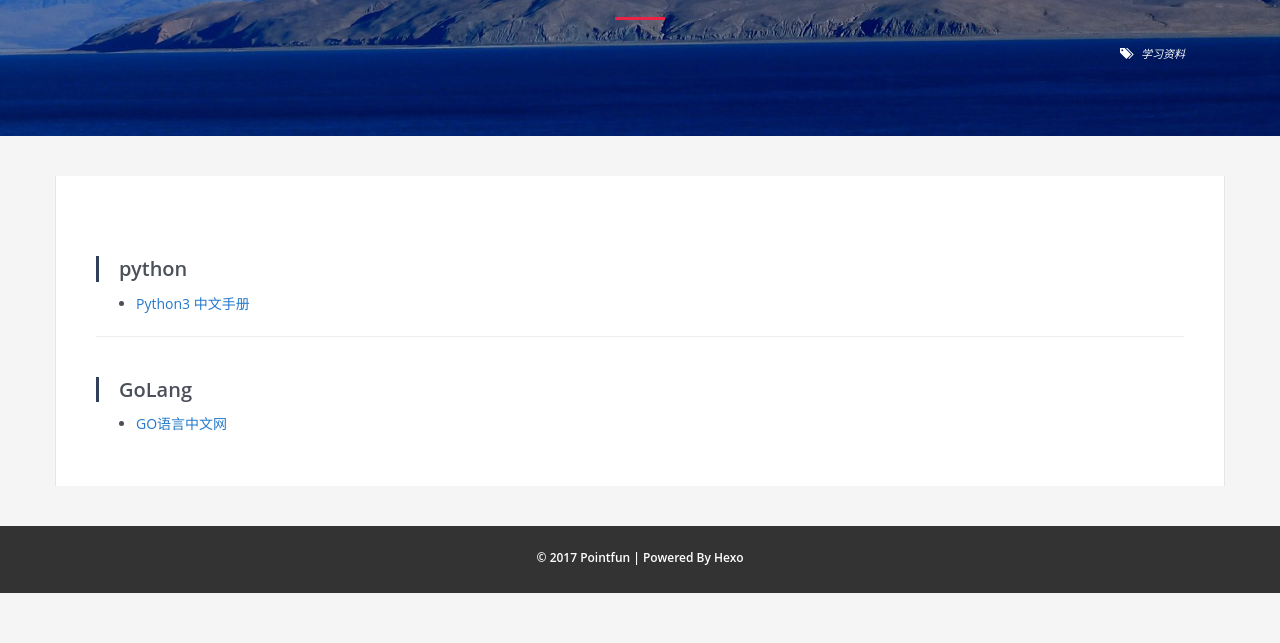
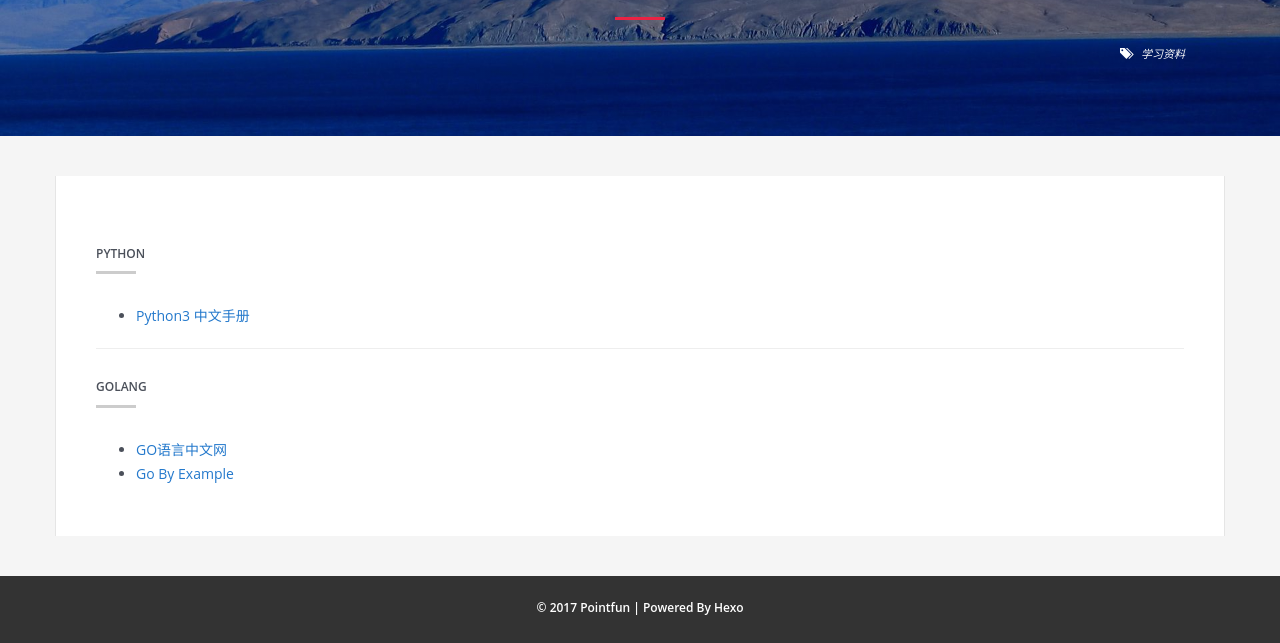
Before and after one commit to davidshangyin/pointfun, a plain HTML site: page 2017/08/17/学习网址/index.html in a window 1280 px wide. Shown: the part 224-867 px from the top of the page. Before the commit the page ends 817 px from the top, so only its background shows below. Drawn offline with nearby package versions, Linux system fonts and the light colour scheme.

Commit message:
Site updated: 2017-08-17 13:48:16

```diff
--- a/2017/08/17/学习网址/index.html
+++ b/2017/08/17/学习网址/index.html
@@ -1,26 +1,27 @@
-<!DOCTYPE html><html lang="zh-cmn-hans"><head><meta http-equiv="content-type" content="text/html; charset=utf-8"><meta content="width=device-width, initial-scale=1.0, maximum-scale=1.0, user-scalable=0" name="viewport"><meta content="yes" name="apple-mobile-web-app-capable"><meta content="black-translucent" name="apple-mobile-web-app-status-bar-style"><meta content="telephone=no" name="format-detection"><meta name="description" content="心之所向 素履以往 生如逆旅 一苇以航"><title>点趣 - 学习网址</title><meta name="description" content="python Python3 中文手册   GoLang GO语言中文网">
+<!DOCTYPE html><html lang="zh-cmn-hans"><head><meta http-equiv="content-type" content="text/html; charset=utf-8"><meta content="width=device-width, initial-scale=1.0, maximum-scale=1.0, user-scalable=0" name="viewport"><meta content="yes" name="apple-mobile-web-app-capable"><meta content="black-translucent" name="apple-mobile-web-app-status-bar-style"><meta content="telephone=no" name="format-detection"><meta name="description" content="心之所向 素履以往 生如逆旅 一苇以航"><title>点趣 - 学习网址</title><meta name="description" content="python Python3 中文手册   GoLang GO语言中文网 Go By Example">
 <meta name="keywords" content="学习资料">
 <meta property="og:type" content="article">
 <meta property="og:title" content="学习网址">
 <meta property="og:url" content="http://pointfun.cn/2017/08/17/学习网址/index.html">
 <meta property="og:site_name" content="点趣">
-<meta property="og:description" content="python Python3 中文手册   GoLang GO语言中文网">
+<meta property="og:description" content="python Python3 中文手册   GoLang GO语言中文网 Go By Example">
 <meta property="og:locale" content="zh-cmn-hans">
-<meta property="og:updated_time" content="2017-08-17T03:36:35.000Z">
+<meta property="og:updated_time" content="2017-08-17T05:48:10.000Z">
 <meta name="twitter:card" content="summary">
 <meta name="twitter:title" content="学习网址">
-<meta name="twitter:description" content="python Python3 中文手册   GoLang GO语言中文网"><link rel="shortcut icon" href="/favicon.ico" type="image/x-icon"><link rel="stylesheet" href="https://cdn.bootcss.com/bootstrap/3.3.6/css/bootstrap.min.css"><link rel="stylesheet" href="https://cdn.bootcss.com/font-awesome/4.7.0/css/font-awesome.min.css"><link rel="stylesheet" href="/css/style.css"><script>var _hmt = _hmt || [];
+<meta name="twitter:description" content="python Python3 中文手册   GoLang GO语言中文网 Go By Example"><link rel="shortcut icon" href="/favicon.ico" type="image/x-icon"><link rel="stylesheet" href="https://cdn.bootcss.com/bootstrap/3.3.6/css/bootstrap.min.css"><link rel="stylesheet" href="https://cdn.bootcss.com/font-awesome/4.7.0/css/font-awesome.min.css"><link rel="stylesheet" href="/css/style.css"><script>var _hmt = _hmt || [];
 (function() {
 var hm = document.createElement("script");
 hm.src = "https://hm.baidu.com/hm.js?d01d5460e00b43327e13bcd5277af75f";
 var s = document.getElementsByTagName("script")[0];
 s.parentNode.insertBefore(hm, s);
-})();</script></head><body><div style="background: linear-gradient(rgba(0, 0, 0, 0.2), rgba(0, 0, 0, 0.2)), url(/img/timg.jpeg); background-position: center; background-size: cover;" class="header-container"><div class="container"><div class="header-nav"><div class="header-logo"><a href="/" class="pull-left"><span>点趣	 </span><small> -博客              </small></a></div><div class="nav pull-right"><a href="/ " title="首页"><i class="fa fa-home">   </i>	首页</a><a href="/tags" title="标签"><i class="fa fa-tag">   </i>	标签</a><a href="/archives" title="归档"><i class="fa fa-archive">   </i>	归档</a><a href="/about" title="关于"><i class="fa fa-user">   </i>	关于</a><a href="/atom.xml" title="Rss"><i class="fa fa-rss">   </i>	Rss</a></div></div></div><div class="container header-wrapper"><div class="row"><div class="col-lg-12"><div class="header-content"><h1 class="header-title">学习网址</h1><p class="header-date">By David , <a href=""></a>2017-08-17</p><div class="header-underline">  </div><div class="clearfix">            </div><p class="pull-right header-tags"><span aria-hidden="true" class="glyphicon glyphicon-tags mr5"></span><a href="/tags/学习资料/" title="学习资料" class="tag">学习资料  </a></p></div></div></div></div></div><div class="archive-container"><div class="container content"><article> <h2 id="python"><a href="#python" class="headerlink" title="python"></a>python</h2><ul>
+})();</script></head><body><div style="background: linear-gradient(rgba(0, 0, 0, 0.2), rgba(0, 0, 0, 0.2)), url(/img/timg.jpeg); background-position: center; background-size: cover;" class="header-container"><div class="container"><div class="header-nav"><div class="header-logo"><a href="/" class="pull-left"><span>点趣	 </span><small> -博客              </small></a></div><div class="nav pull-right"><a href="/ " title="首页"><i class="fa fa-home">   </i>	首页</a><a href="/tags" title="标签"><i class="fa fa-tag">   </i>	标签</a><a href="/archives" title="归档"><i class="fa fa-archive">   </i>	归档</a><a href="/about" title="关于"><i class="fa fa-user">   </i>	关于</a><a href="/atom.xml" title="Rss"><i class="fa fa-rss">   </i>	Rss</a></div></div></div><div class="container header-wrapper"><div class="row"><div class="col-lg-12"><div class="header-content"><h1 class="header-title">学习网址</h1><p class="header-date">By David , <a href=""></a>2017-08-17</p><div class="header-underline">  </div><div class="clearfix">            </div><p class="pull-right header-tags"><span aria-hidden="true" class="glyphicon glyphicon-tags mr5"></span><a href="/tags/学习资料/" title="学习资料" class="tag">学习资料  </a></p></div></div></div></div></div><div class="archive-container"><div class="container content"><article> <h4 id="python"><a href="#python" class="headerlink" title="python"></a>python</h4><ul>
 <li><a href="http://docs.pythontab.com/python/python3.4/index.html" target="_blank" rel="external">Python3 中文手册</a></li>
 </ul>
 <hr>
-<h2 id="GoLang"><a href="#GoLang" class="headerlink" title="GoLang"></a>GoLang</h2><ul>
+<h4 id="GoLang"><a href="#GoLang" class="headerlink" title="GoLang"></a>GoLang</h4><ul>
 <li><a href="http://studygolang.com/articles" target="_blank" rel="external">GO语言中文网</a></li>
+<li><a href="http://books.studygolang.com/gobyexample/" target="_blank" rel="external">Go By Example</a></li>
 </ul>
 </article></div></div></body><div class="footer gradient-2"><div class="container footer-container"><div class="row"><div class="col-xs-12 col-md-10 col-md-offset-1"><div class="footer-title">
 © 2017 pointfun | Powered by  <a href="https://hexo.io/zh-cn/">Hexo</a></div></div></div></div></div></html>
```
Also changed, not shown: atom.xml (+6 -5 lines).
